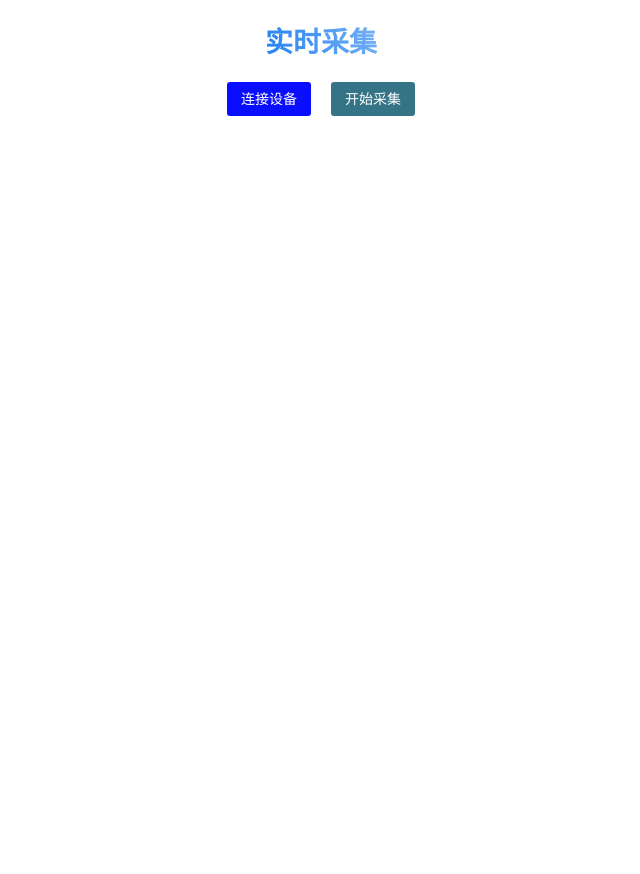
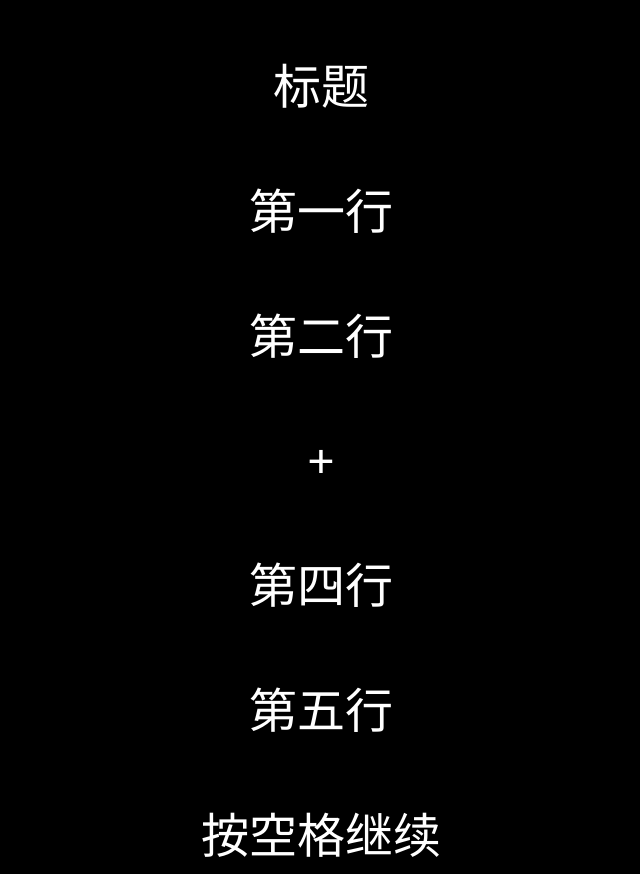
Before and after one commit to mmdjiji/eeg-reader, a Vue app: page /real-time in a window 1280 px wide. Both pictures are taken after a click on the button "开始采集". Shown: the whole page, without its empty margins (319-959 px from the left). Before the commit the page ends 800 px from the top, so only its background shows below. Built offline with nearby package versions, Linux system fonts and the light colour scheme.

Commit message:
Add realtime

```diff
--- a/package.json
+++ b/package.json
@@ -10,6 +10,7 @@
   "dependencies": {
     "echarts": "^5.4.0",
     "ml-convolution": "^2.0.0",
+    "screenfull": "^6.0.2",
     "vue": "^3.2.41",
     "vue-router": "^4.1.5"
   },
--- a/src/views/RealTime.vue
+++ b/src/views/RealTime.vue
@@ -1,5 +1,5 @@
 <template>
-  <div style="margin: 0 auto;">
+  <div id="guide" style="margin: 0 auto;" v-if="guide">
     <div style="text-align: center;">
       <n-gradient-text type="info">
         <h1>实时采集</h1>
@@ -10,15 +10,29 @@
       <n-button class="button" color="#0f5a6f" @click="start">开始采集</n-button>
     </div>
   </div>
+  <div id="show" v-if="show" class="content">
+    <p class="word">标题</p>
+    <p class="word">第一行</p>
+    <p class="word">第二行</p>
+    <p class="word">+</p>
+    <p class="word">第四行</p>
+    <p class="word">第五行</p>
+    <p class="word">按空格继续</p>
+  </div>
 </template>
 
 
 <script>
+import screenfull from 'screenfull';
+
 export default {
   data() {
     let port = {};
     let recvBuffer = [];
     let stage = 0;
+
+    let guide = true;
+    let show = false;
     /**
      * stage 0: 未连接
      * stage 1: 开始并发送 AT+ROLE=0\r\n 等待
@@ -27,7 +41,7 @@ export default {
      * stage 4: 接收到扫描数据，等待选择
      * stage 5: 发送 AT+CONN=0,A6C080030009 等待
      */
-    return { port, recvBuffer, stage };
+    return { port, recvBuffer, stage, guide, show };
   },
   methods: {
     str2ascii(str) {
@@ -105,6 +119,33 @@ export default {
     },
     async start() {
       console.log('开始采集');
+
+      const body = document.body;
+
+      // shift to show
+      this.guide = false;
+      this.show = true;
+
+      body.setAttribute('style', 'background: #000000; cursor: none;');
+
+      if(screenfull.isEnabled && !screenfull.isFullscreen) {
+        screenfull.toggle();
+      } else {
+        alert('浏览器不支持全屏，请按 F11 手动调整全屏');
+      }
+
+      // const keyDown = (event) => {
+      //     if(screenfull.isEnabled) {
+      //       if(screenfull.isFullscreen) {
+      //         body.setAttribute('style', 'background: #000000; cursor: none;');
+      //       } else {
+      //         body.setAttribute('style', 'background: #ffffff;');
+      //       }
+      //     }
+      //   }
+
+      // window.addEventListener("keydown", keyDown, true);
+      // document.addEventListener("fullscreenchange", keyDown, true);
     }
   },
   mounted() {
@@ -117,4 +158,21 @@ export default {
 .button {
   margin: 0 10px;
 }
+.content{
+  width: 100%;
+  height: 100%;
+  position: absolute;
+  top: 0px;
+  left: 0px;
+  bottom: 0px;
+  right: 0px;
+  margin: auto;
+}
+
+.word {
+  position: relative;
+  font-size: 3rem;
+  text-align: center;
+  color: #ffffff;
+}
 </style>
```
